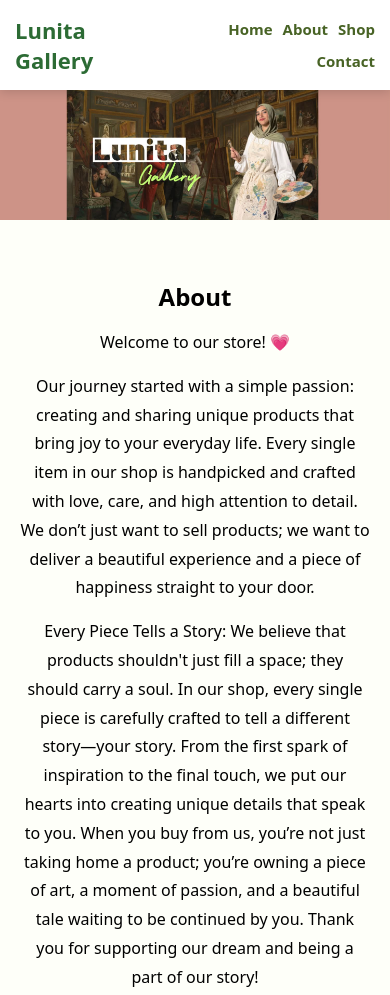
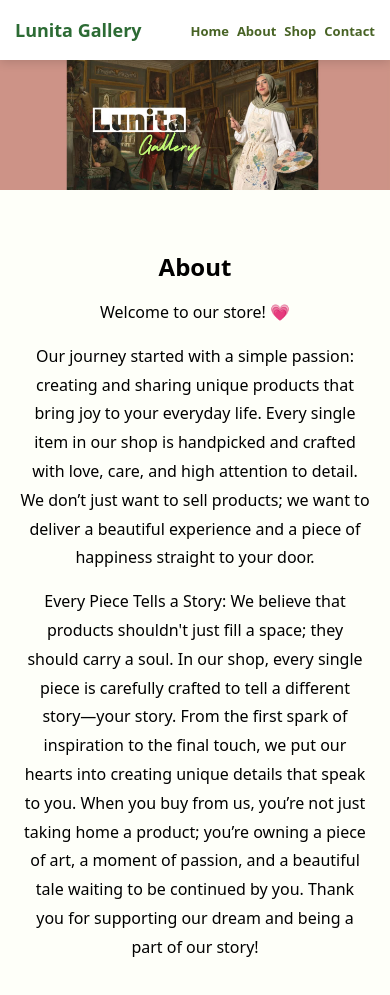
Before and after one commit to lenaaamostafa-bit/Lunita-Gallery, a plain HTML site: page index.html in a window 390 px wide. Shown: the top 995 px of the page. Drawn offline with Linux system fonts and the light colour scheme.

Commit message:
Update style.css

```diff
--- a/style.css
+++ b/style.css
@@ -289,24 +289,24 @@ button:hover {
     display:flex;
     justify-content:space-between;
     align-items:center;
-    padding:15px;
-    height:auto;
+    padding:10px 15px;
+    height:60px;
 }
 
 .name{
-    font-size:22px;
+    font-size:18px;
+    white-space: nowrap;
 }
 
 .nav-links{
-    display:flex;
-    flex-direction:row;
-    flex-wrap:wrap;
-    justify-content:flex-end;
-    gap:10px;
+    display: flex;
+    flex-direction: row;
+    flex-wrap: nowrap;
+    gap:8px;
 }
 
 .nav-links a{
-    font-size:15px;
+    font-size:13px;
 }
 
 .banner{
```
